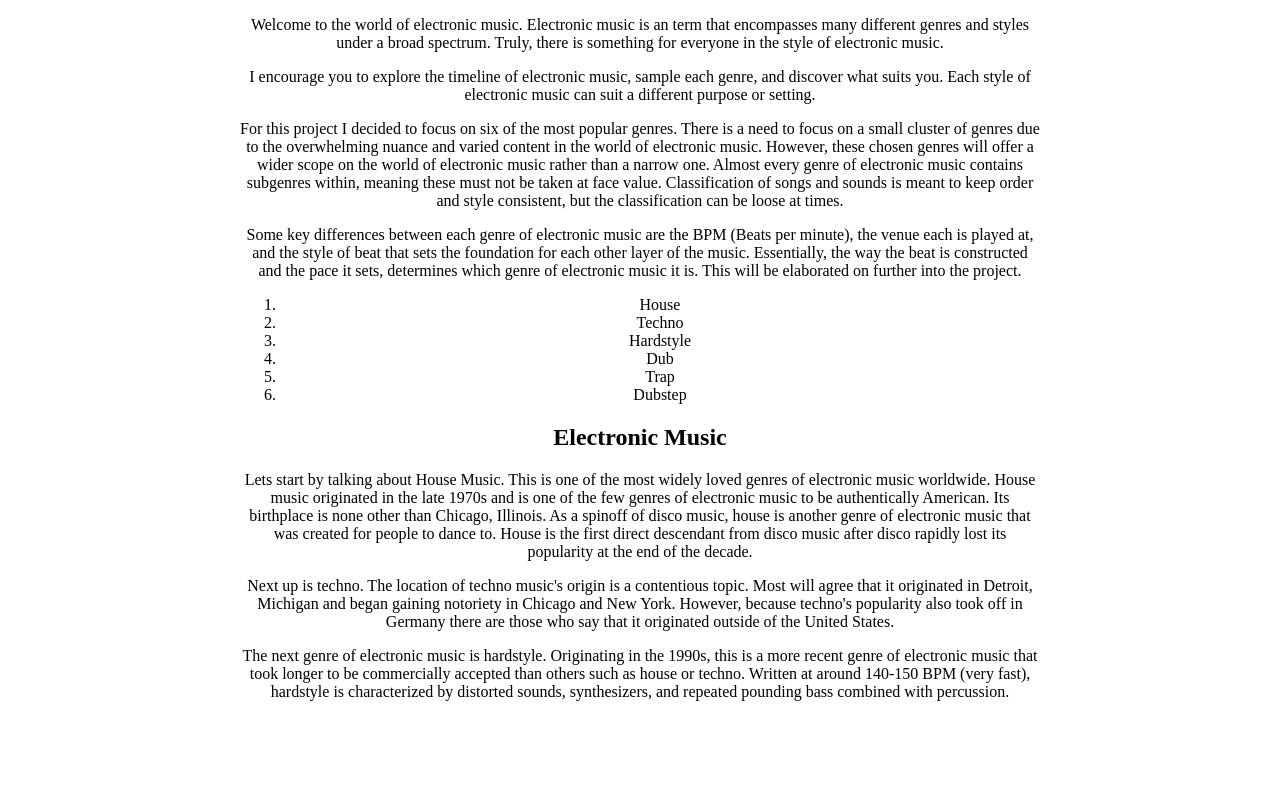
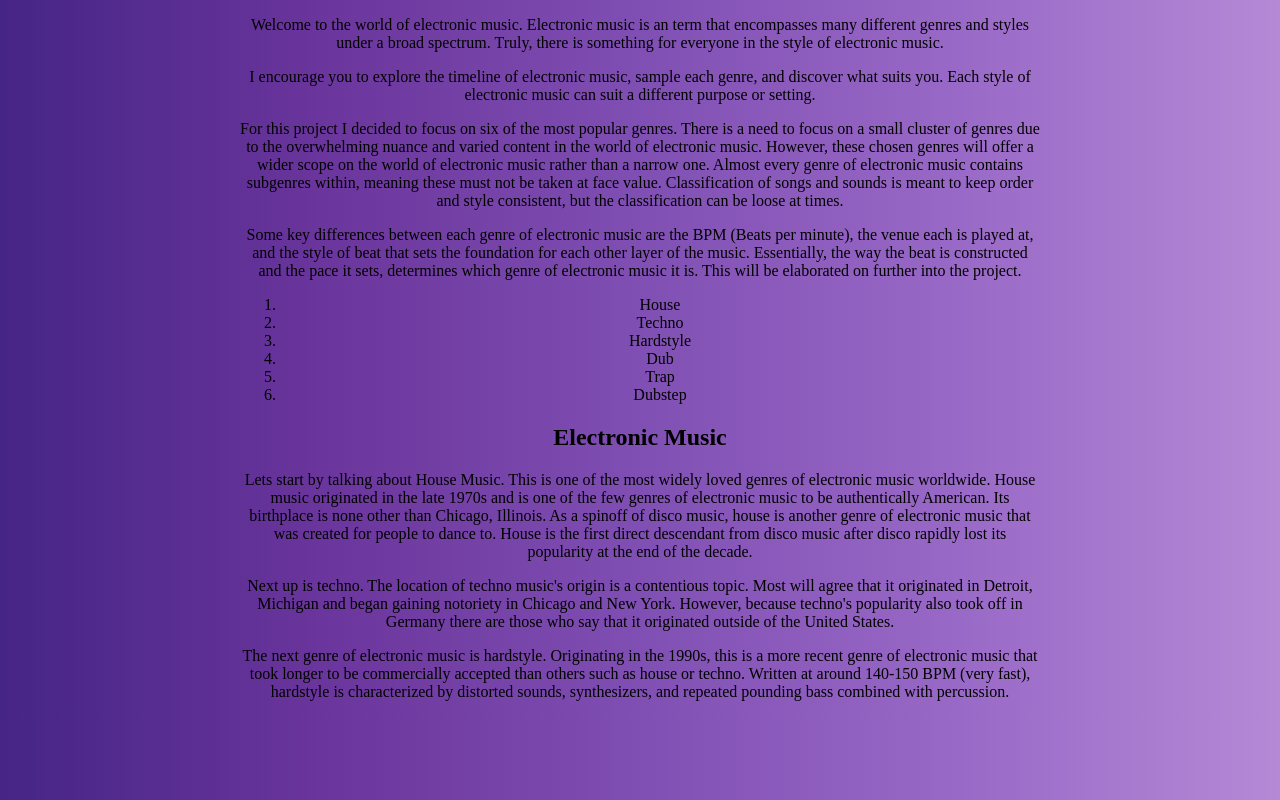
Before and after one commit to Jhutchins1/final_project, a plain HTML site: page index.html in a window 1280 px wide. Drawn offline with Linux system fonts and the light colour scheme.

Commit message:
Update main.css

```diff
--- a/css/main.css
+++ b/css/main.css
@@ -6,6 +6,11 @@ header {
     background: #000;
     color: #fff;
     text-align: center;
+}
+
+body {
+    margin: 0;
+    background: linear-gradient(to right, #452586, #6A359C, #804FB3, #9969C7, #B589D6);
 }
 
 article {
```
